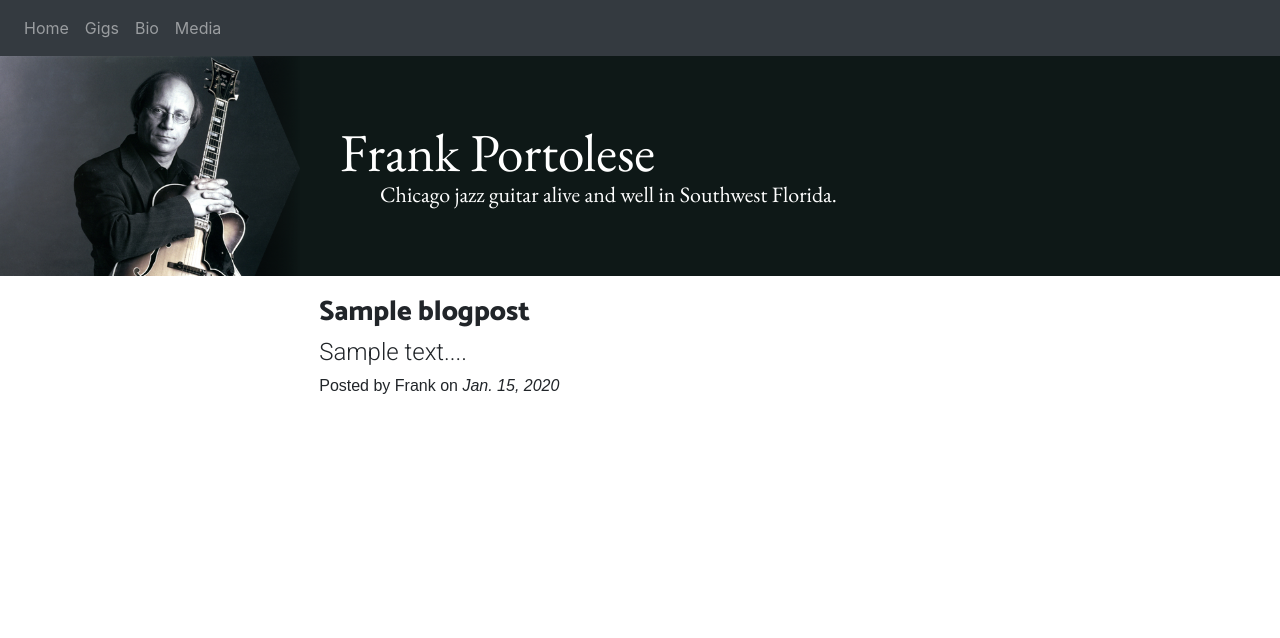
After one commit to thecaprad/frankportolese, a Django app: page /blog/ in a window 1280 px wide. The commit adds this page. Shown: the top 638 px of the page. Run offline with Django 3.2, Linux system fonts and the light colour scheme; tables that the repository leaves empty hold one stand-in row (values such as "Sample post"); some libraries are stand-ins or nearby versions; some web fonts are replaced.

Commit message:
Created blog_list view, template and URL pattern.

```diff
--- a/gig_calendar/models.py
+++ b/gig_calendar/models.py
@@ -45,5 +45,8 @@ class BlogPost(models.Model):
         null=False,
     )
 
+    def get_truncated_text(self):
+        return "{}...".format(self.text[:95])
+
     def __str__(self): # 'Can You HEAR It? on 04/12/2014'
         return "{} on {}".format(self.title, self.date)
--- a/gig_calendar/static/gig_calendar/style.css
+++ b/gig_calendar/static/gig_calendar/style.css
@@ -109,6 +109,19 @@ p {
     font-size: 15pt;
 }
 
+.blog-list-title {
+    width: 80%;
+    margin: 0 auto;
+}
+
+.blog-list-title h3 {
+    font-family: 'Catamaran', sans-serif;
+}
+
+.blog-list-title h4 {
+    font-family: 'Roboto', sans-serif;
+}
+
 .footer {
     position: fixed;
     bottom: 0;
--- a/gig_calendar/templates/gig_calendar/base.html
+++ b/gig_calendar/templates/gig_calendar/base.html
@@ -7,6 +7,8 @@
         <link rel="stylesheet" href="{% static 'gig_calendar/style.css' %}">
         <link href="https://fonts.googleapis.com/css?family=EB+Garamond&display=swap" rel="stylesheet">
         <link href="https://fonts.googleapis.com/css?family=Just+Another+Hand&display=swap" rel="stylesheet">
+        <link href="https://fonts.googleapis.com/css?family=Catamaran:800&display=swap" rel="stylesheet">
+        <link href="https://fonts.googleapis.com/css?family=Roboto:300&display=swap" rel="stylesheet">
     </head>
 
     <body>
--- /dev/null
+++ b/gig_calendar/templates/gig_calendar/blog_list.html
@@ -0,0 +1,13 @@
+{% extends 'gig_calendar/base.html' %}
+
+{% block content %}
+    <div class="container">
+        {% for blog_post in blog_posts %}
+            <div class="blog-list-title">
+                <h3>{{ blog_post.title }}</h3>
+                <h4>{{ blog_post.get_truncated_text }}</h4>
+                <p>Posted by Frank on <i>{{ blog_post.date }}</i></p>
+            </div>
+        {% endfor %}
+    </div>
+{% endblock %}
--- a/gig_calendar/urls.py
+++ b/gig_calendar/urls.py
@@ -5,6 +5,7 @@ urlpatterns = [
     path('', views.home, name='home'),
     path('gigs/', views.gig_list, name='gig_list'),
     path('gig/<int:gig_id>/', views.gig_detail, name='gig_detail'),
+    path('blog/', views.blog_list, name='blog_list'),
     path('blog/post/<int:blog_post_id>/', views.blog_post_detail, name='blog_post_detail'),
     path('bio/', views.bio, name='bio'),
     path('home/', views.home, name='home'),
--- a/gig_calendar/views.py
+++ b/gig_calendar/views.py
@@ -14,6 +14,14 @@ def gig_list(request):
 def gig_detail(request, gig_id):
     gig = get_object_or_404(Gig, id=gig_id)
     return render(request, 'gig_calendar/gig_detail.html', {'gig': gig})
+
+def blog_list(request):
+    blog_posts = BlogPost.objects.all()
+    return render(
+        request,
+        'gig_calendar/blog_list.html',
+        {'blog_posts': blog_posts}
+    )
 
 def blog_post_detail(request, blog_post_id):
     blog_post = get_object_or_404(BlogPost, id=blog_post_id)
```
